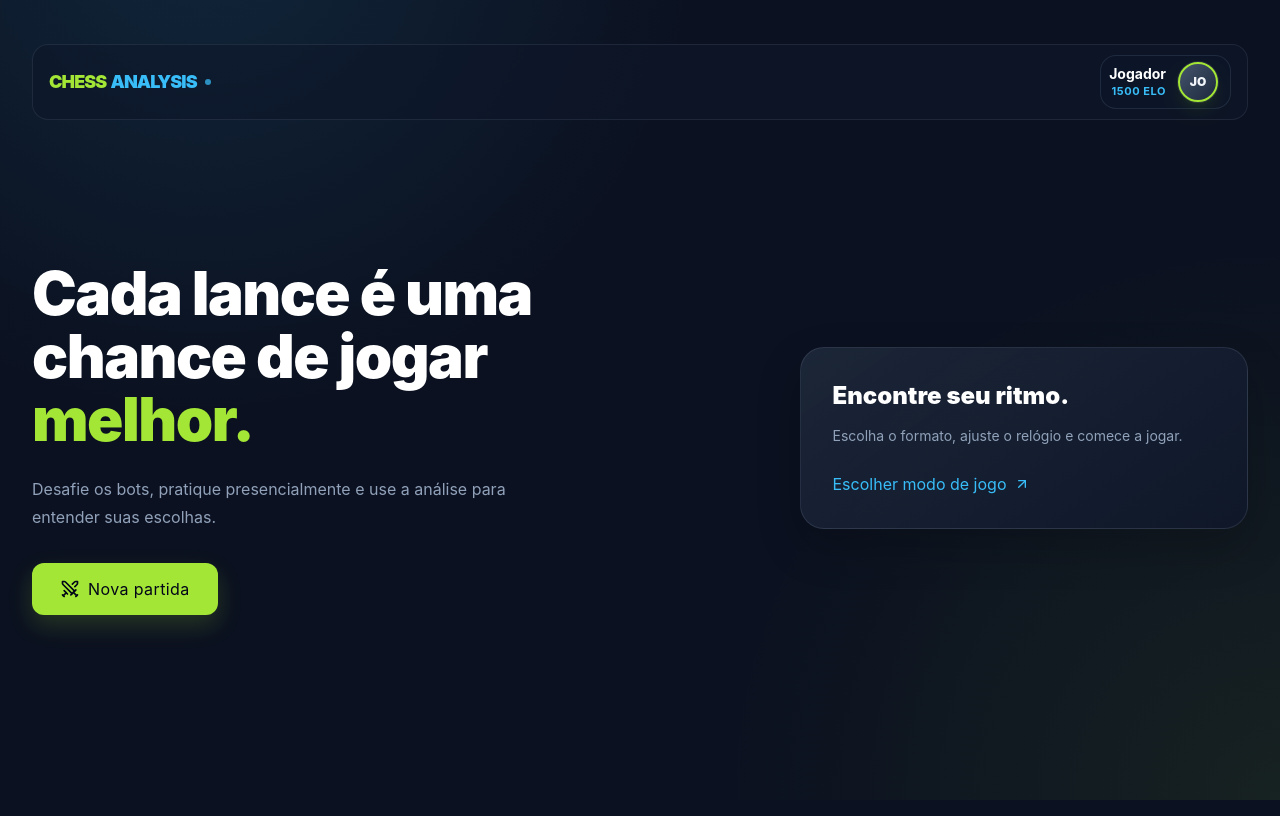
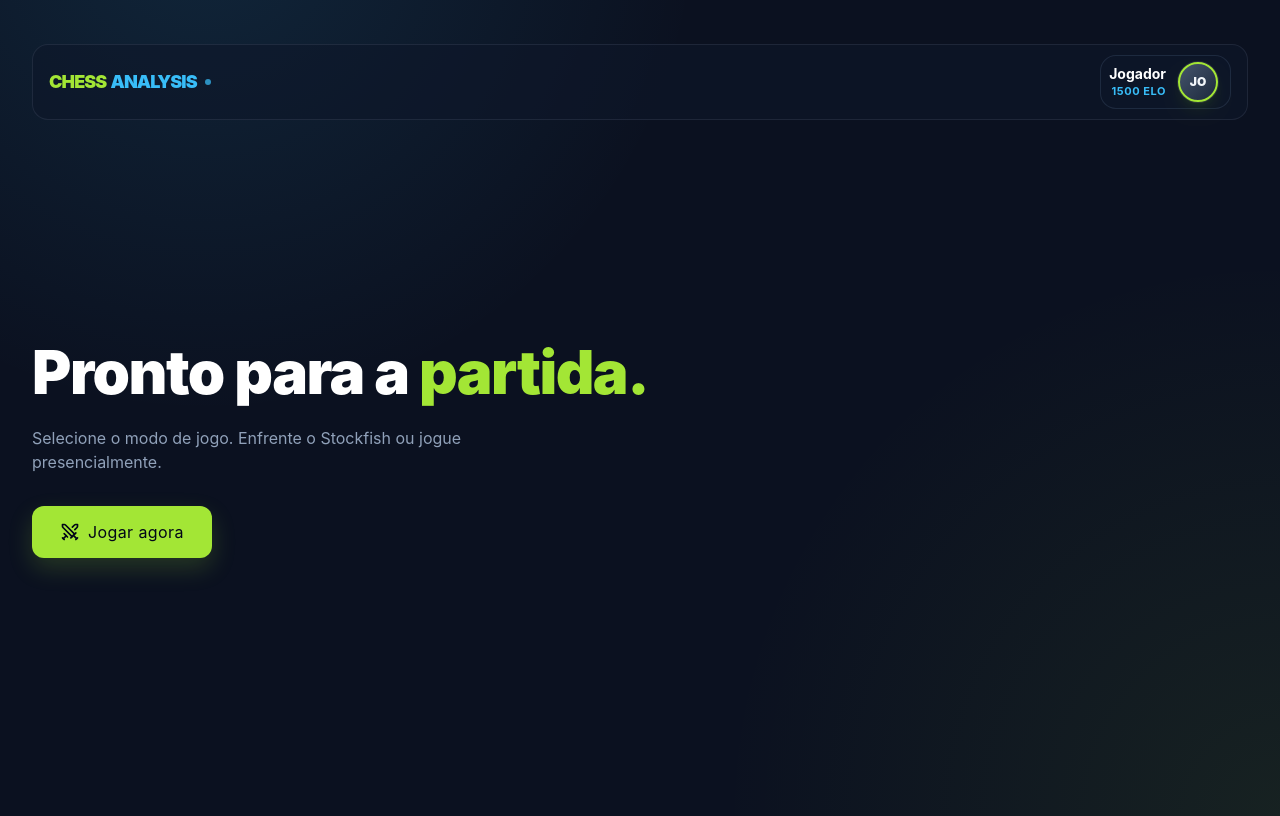
Before and after one commit to Alefxx/FrontendReactChess, a React (Vite) app: page /dashboard in a window 1280 px wide. Built offline with nearby package versions, Linux system fonts and the light colour scheme; no server answers.

Commit message:
limpeza visual dashboard

```diff
--- a/src/features/dashboard/view/DashBoardView.tsx
+++ b/src/features/dashboard/view/DashBoardView.tsx
@@ -1,4 +1,4 @@
-import { ArrowUpRight, Swords } from 'lucide-react';
+import { Swords } from 'lucide-react';
 import { useNavigate } from 'react-router-dom';
 import { Logo } from '@/components/ui/Logo';
 import { Button } from '@/components/ui/Button';
@@ -11,25 +11,34 @@ export function DashboardView() {
   const initials = (user?.nome || 'Jogador').slice(0, 2).toUpperCase();
 
   return (
-    <div className="page-container flex min-h-[calc(100vh-2rem)] flex-col py-2 sm:min-h-[calc(100vh-3rem)] sm:py-3 lg:min-h-[calc(100vh-4rem)]">
+    <div className="page-container flex min-h-[calc(100vh-2rem)] flex-col py-2 sm:min-h-[calc(100vh-3rem)] sm:py-3">
       <header className="surface-subtle flex items-center justify-between rounded-2xl px-3 py-2.5 sm:px-4">
         <Logo size="sm" />
-        <UserProfileWidget nome={user?.nome || 'Jogador'} rating={user?.rating || 1500} iniciais={initials} foto={user?.foto} onClick={() => navigate('/profile')} />
+        <UserProfileWidget
+          nome={user?.nome || 'Jogador'}
+          rating={user?.rating || 1500}
+          iniciais={initials}
+          foto={user?.foto}
+          onClick={() => navigate('/profile')}
+        />
       </header>
 
-      <main className="grid flex-1 items-center gap-5 py-8 lg:grid-cols-[1.25fr_.75fr] lg:py-12">
+      <main className="flex flex-1 items-center py-8 lg:py-12">
         <section className="max-w-2xl">
-          <h1 className="max-w-xl text-4xl font-black leading-[1.05] tracking-tight text-white sm:text-5xl lg:text-6xl">Cada lance é uma chance de jogar <span className="text-chess-green">melhor.</span></h1>
-          <p className="mt-6 max-w-lg text-base leading-7 text-slate-400">Desafie os bots, pratique presencialmente e use a análise para entender suas escolhas.</p>
-          <div className="mt-8 flex">
-            <Button label="Nova partida" size="lg" icon={<Swords size={20} />} onClick={() => navigate('/gamemode')} />
+          <h1 className="text-4xl font-black leading-tight tracking-tight text-white sm:text-5xl lg:text-6xl">
+            Pronto para a <span className="text-chess-green">partida.</span>
+          </h1>
+          <p className="mt-4 max-w-lg text-base text-slate-400">
+            Selecione o modo de jogo. Enfrente o Stockfish ou jogue presencialmente.
+          </p>
+          <div className="mt-8 flex flex-col gap-3 sm:flex-row">
+            <Button
+              label="Jogar agora"
+              size="lg"
+              icon={<Swords size={20} />}
+              onClick={() => navigate('/gamemode')}
+            />
           </div>
-        </section>
-
-        <section className="surface-card rounded-3xl p-6 sm:p-8">
-          <h2 className="text-2xl font-black text-white">Encontre seu ritmo.</h2>
-          <p className="mt-3 max-w-sm text-sm leading-6 text-slate-400">Escolha o formato, ajuste o relógio e comece a jogar.</p>
-          <button type="button" onClick={() => navigate('/gamemode')} className="mt-6 flex items-center gap-2 text-sm font-extrabold text-analysis-blue transition-colors hover:text-sky-200">Escolher modo de jogo <ArrowUpRight size={16} /></button>
         </section>
       </main>
     </div>
```
